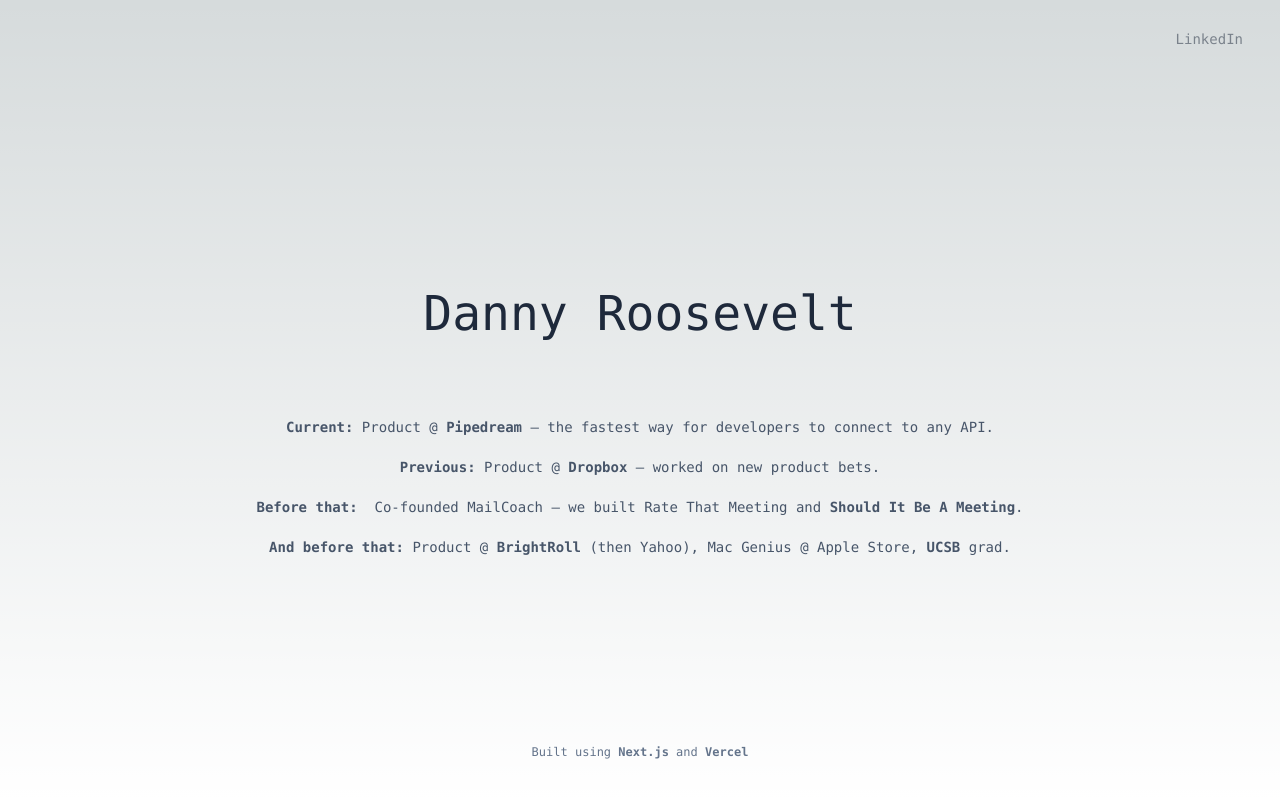
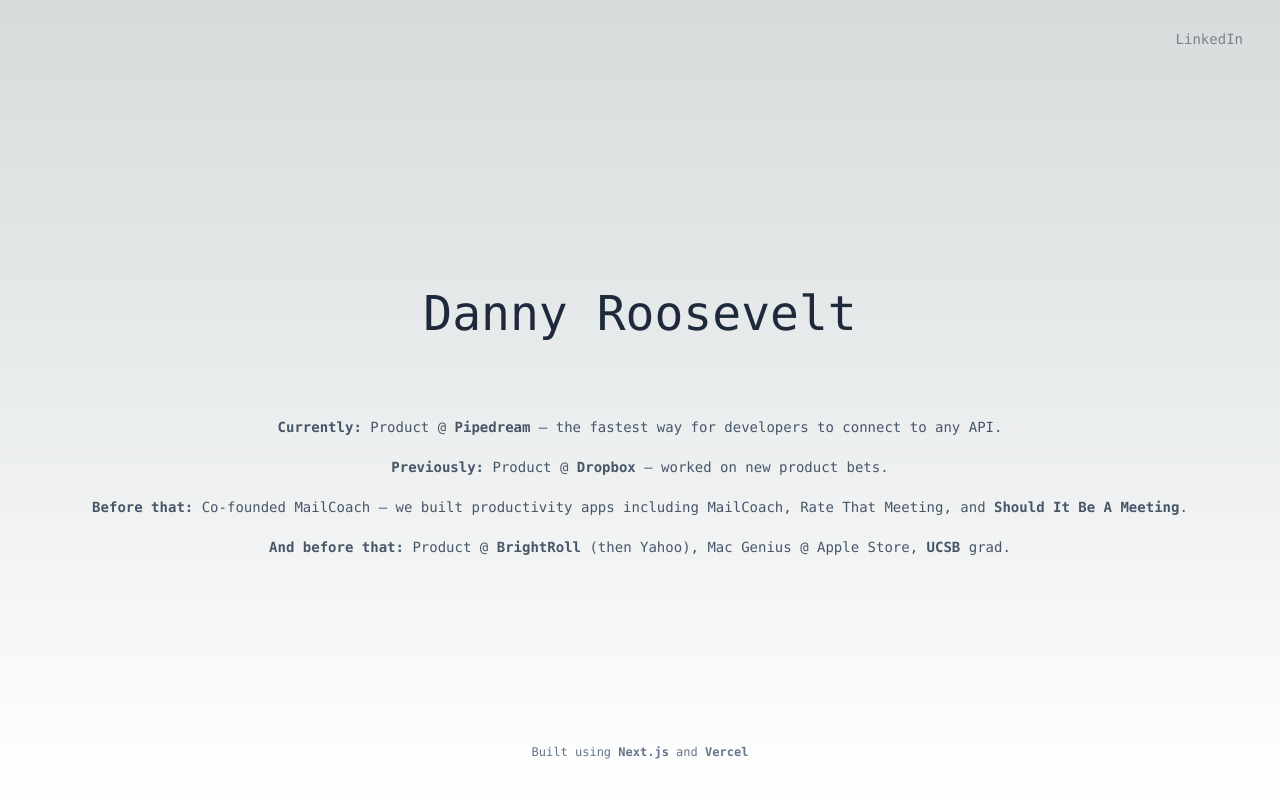
Before and after one commit to dannyroosevelt/dannyroosevelt-com, a Next.js app: page / in a window 1280 px wide. Built offline with nearby package versions, Linux system fonts and the light colour scheme.

Commit message:
Update page.tsx

```diff
--- a/src/app/page.tsx
+++ b/src/app/page.tsx
@@ -35,19 +35,19 @@ export default function Home() {
         </div>
         <ul className="grid grid-flow-row auto-rows-max text-left sm:text-center font-regular text-sm dark:text-slate-400 text-slate-600">
           <li className="pb-5">
-            <strong>Current:&nbsp;</strong>Product @&nbsp;
+            <strong>Currently:&nbsp;</strong>Product @&nbsp;
             <CustomLink href="https://pipedream.com">Pipedream</CustomLink>
             &nbsp;— the fastest way for developers to connect to any API.
           </li>
           <li className="pb-5">
-            <strong>Previous:&nbsp;</strong>Product @&nbsp;
+            <strong>Previously:&nbsp;</strong>Product @&nbsp;
             <CustomLink href="https://dropbox.com">
               Dropbox
             </CustomLink>
             &nbsp;— worked on new product bets.
           </li>
           <li className="pb-5">
-            <strong>Before that:&nbsp;</strong> Co-founded MailCoach — we built Rate That Meeting and&nbsp;
+            <strong>Before that:&nbsp;</strong>Co-founded MailCoach — we built productivity apps including MailCoach, Rate That Meeting, and&nbsp;
             <CustomLink href="https://shoulditbeameeting.com">
               Should It Be A Meeting
             </CustomLink>
```
